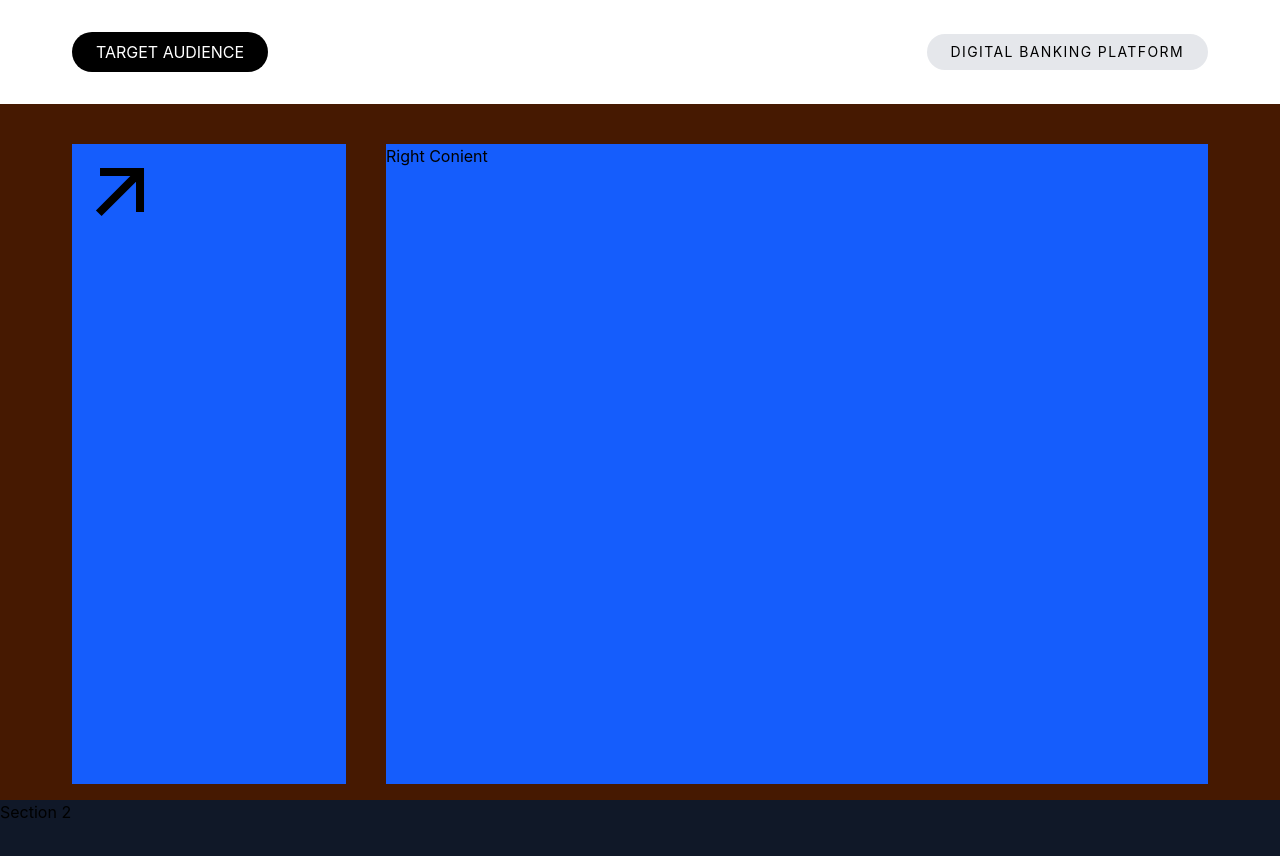
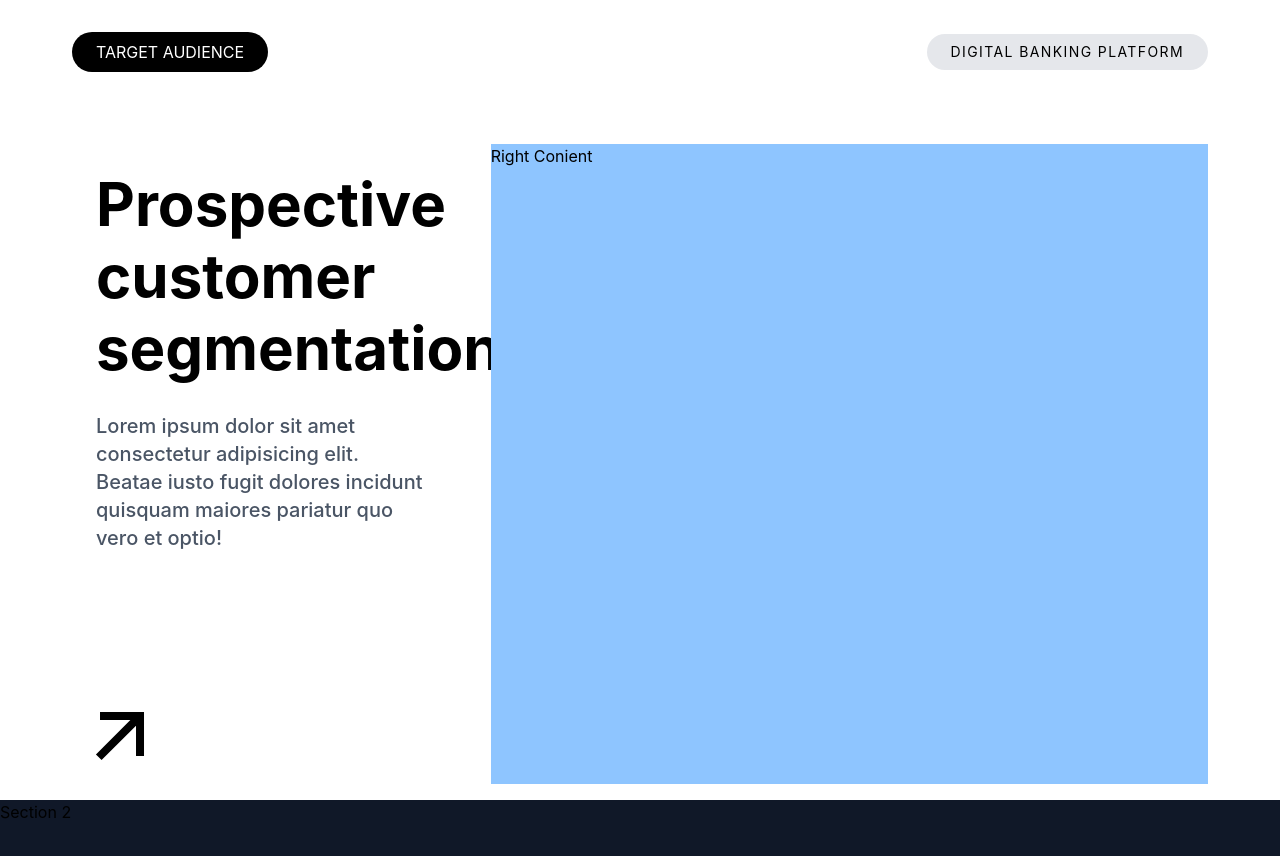
Before and after one commit to PiyushMishraX/ReactJS, a React (Vite) app in the folder ui-project-07/: page / in a window 1280 px wide. Shown: the top 856 px of the page. Built offline with nearby package versions, Linux system fonts and the light colour scheme.

Commit message:
left content styling and ui

```diff
--- a/ui-project-07/src/components/Section1/LeftContent.jsx
+++ b/ui-project-07/src/components/Section1/LeftContent.jsx
@@ -1,25 +1,30 @@
-import React from 'react'
-import { RiArrowRightUpLine } from '@remixicon/react';
+import React from "react";
+import { RiArrowRightUpLine } from "@remixicon/react";
 // import 'remixicon/fonts/remixicon.css';
-
-
 
 const LeftContent = () => {
   return (
-    <div className='h-full w-1/4 bg-blue-600'>
-      <div>
+    <div className="h-full w-1/3 flex flex-col justify-between">
+      <div className="p-6">
+        <h3 className="leading-[1.2] text-6xl font-bold mb-7">
+          Prospective <br />
+          <span>customer</span>
+          <br /> segmentation
+        </h3>
+        <p className="text-xl font-medium text-gray-600">
+          Lorem ipsum dolor sit amet consectetur adipisicing elit. Beatae iusto
+          fugit dolores incidunt quisquam maiores pariatur quo vero et optio!
+        </p>
+      </div>
 
-      </div>
-      <div className='text-8xl'>
+      <div className="text-9xl">
         {/* <RiArrowRightUpLine /> it overrides any css property given abive bcz it is set  to 96px or size-24 */}
         {/* <i className="ri-arrow-right-up-line"></i> */}
-
         {/* <RiArrowRightUpLine className="size-24 text-white" /> class name method */}
-
         <RiArrowRightUpLine size={96} /> {/* prop method */}
       </div>
     </div>
-  )
-}
+  );
+};
 
-export default LeftContent
+export default LeftContent;
--- a/ui-project-07/src/components/Section1/Page1Content.jsx
+++ b/ui-project-07/src/components/Section1/Page1Content.jsx
@@ -4,7 +4,7 @@ import RightContent from './RightContent'
 
 const Page1Content = () => {
   return (
-    <div className='py-10 px-18 h-[90vh] bg-amber-950 flex gap-10 items-center'>
+    <div className='py-10 px-18 h-[90vh] flex gap-10 items-center'>
       {/* Page1Content */}
       <LeftContent />
       <RightContent />
--- a/ui-project-07/src/components/Section1/RightContent.jsx
+++ b/ui-project-07/src/components/Section1/RightContent.jsx
@@ -2,7 +2,7 @@ import React from 'react'
 
 const RightContent = () => {
   return (
-    <div className='h-full w-3/4 bg-blue-600'>
+    <div className='h-full w-2/3 bg-blue-300'>
       Right Conient
     </div>
   )
```
